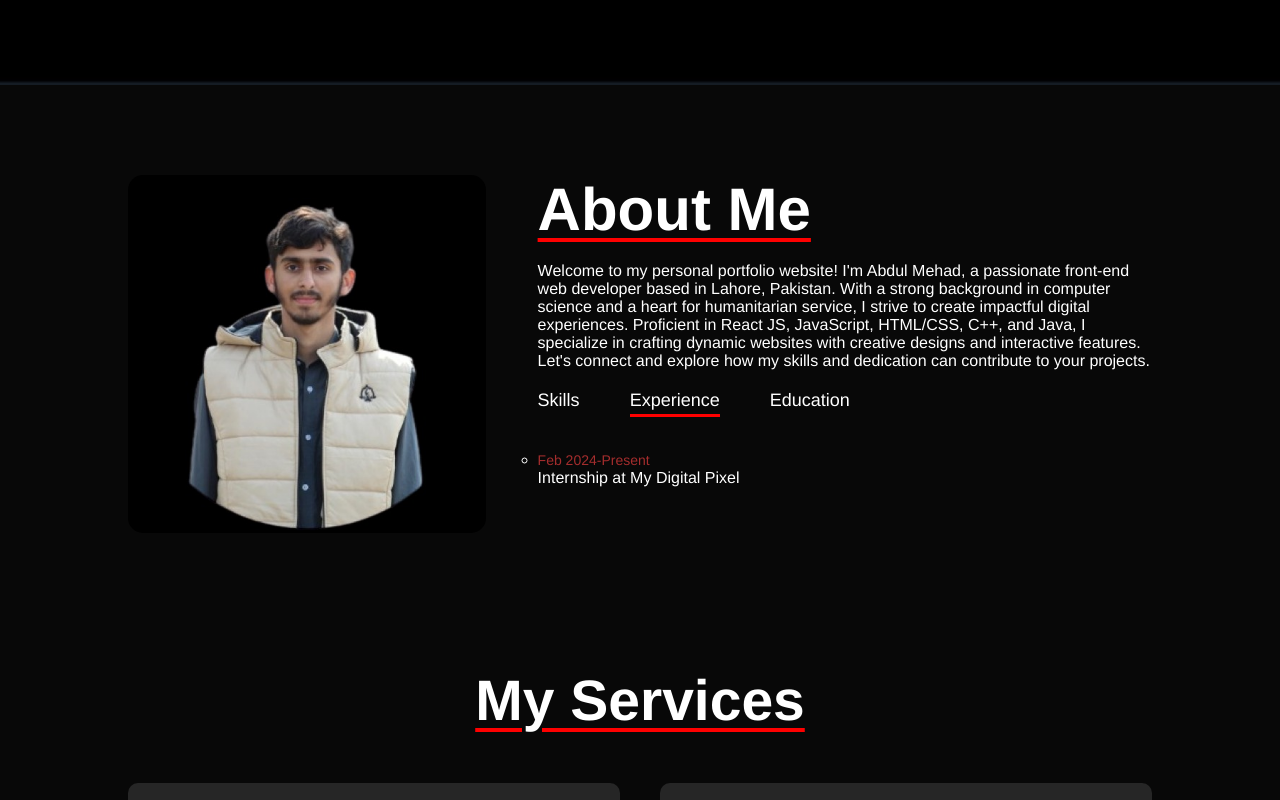
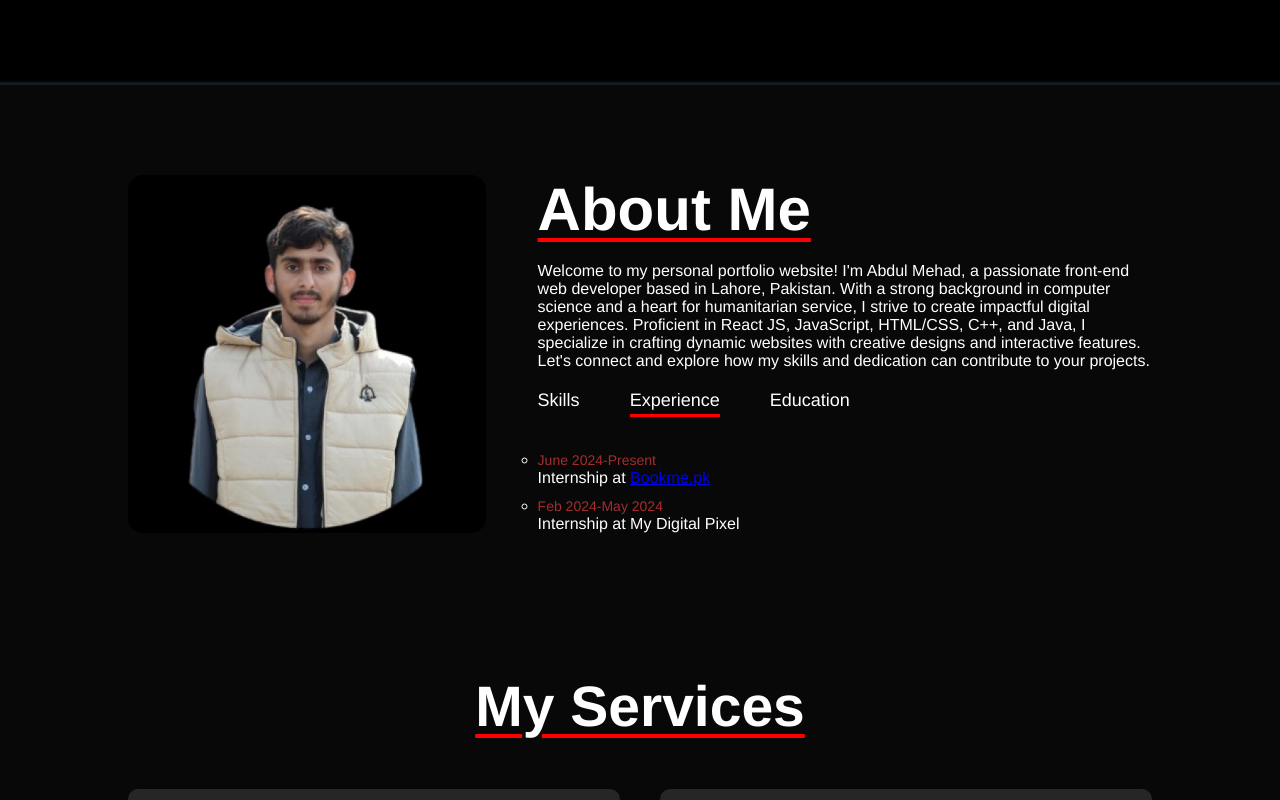
Before and after one commit to Abdulmehad/Portfolio-Website, a plain HTML site: page index.html in a window 1280 px wide. Both pictures are taken after a click on the element "Experience". Shown: the part 715-1515 px from the top of the page. Drawn offline with Linux system fonts and the light colour scheme.

Commit message:
Update index.html

```diff
--- a/index.html
+++ b/index.html
@@ -67,7 +67,8 @@
 
 
                         <ul>
-                            <li><span>Feb 2024-Present</span><br>Internship at My Digital Pixel</li>
+                             <li><span>June 2024-Present</span><br>Internship at <a href="https://bookme.pk/">Bookme.pk</a></li>
+                            <li><span>Feb 2024-May 2024</span><br>Internship at My Digital Pixel</li>
 
                         </ul>
 
```
